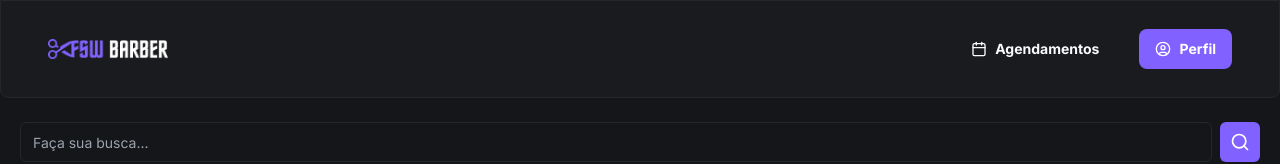
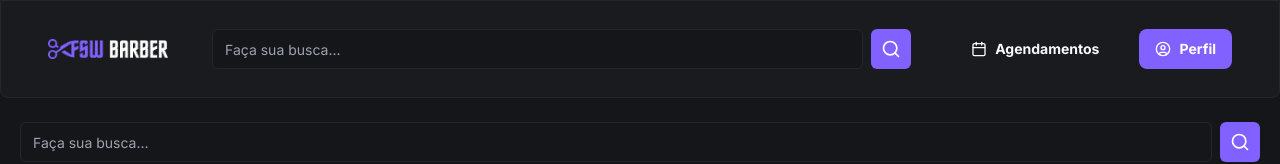
Before and after one commit to MarceloNFilho/Barber, a Next.js app: page /barbershops in a window 1280 px wide. Shown: the top 164 px of the page. Built offline with nearby package versions, Linux system fonts and the light colour scheme; no server answers; the database is empty.

Commit message:
feat: add Search component in Header

```diff
--- a/app/_components/header.tsx
+++ b/app/_components/header.tsx
@@ -11,13 +11,16 @@ import { Dialog, DialogTrigger } from "./ui/dialog"
 import { SignInDialog } from "./sign-in-dialog"
 import { useSession } from "next-auth/react"
 import { Avatar, AvatarImage } from "./ui/avatar"
+import { usePathname } from "next/navigation"
+import { Search } from "./search"
 
 export function Header() {
+  const router = usePathname()
   const { data } = useSession()
 
   return (
     <Card className="rounded-t-none">
-      <CardContent className="mx-auto flex max-w-[1224px] items-center justify-between p-5 lg:h-24">
+      <CardContent className="mx-auto flex max-w-[1224px] items-center justify-between p-5 lg:h-24 lg:gap-11">
         <Link href="/">
           <Image src="/logo.png" alt="FSW Barber" height={18} width={120} />
         </Link>
@@ -32,6 +35,12 @@ export function Header() {
             <Menu />
           </Sheet>
         </div>
+
+        {router !== "/" && (
+          <div className="flex-1">
+            <Search />
+          </div>
+        )}
 
         <div className="hidden lg:flex lg:items-center lg:gap-6">
           <Button
```
